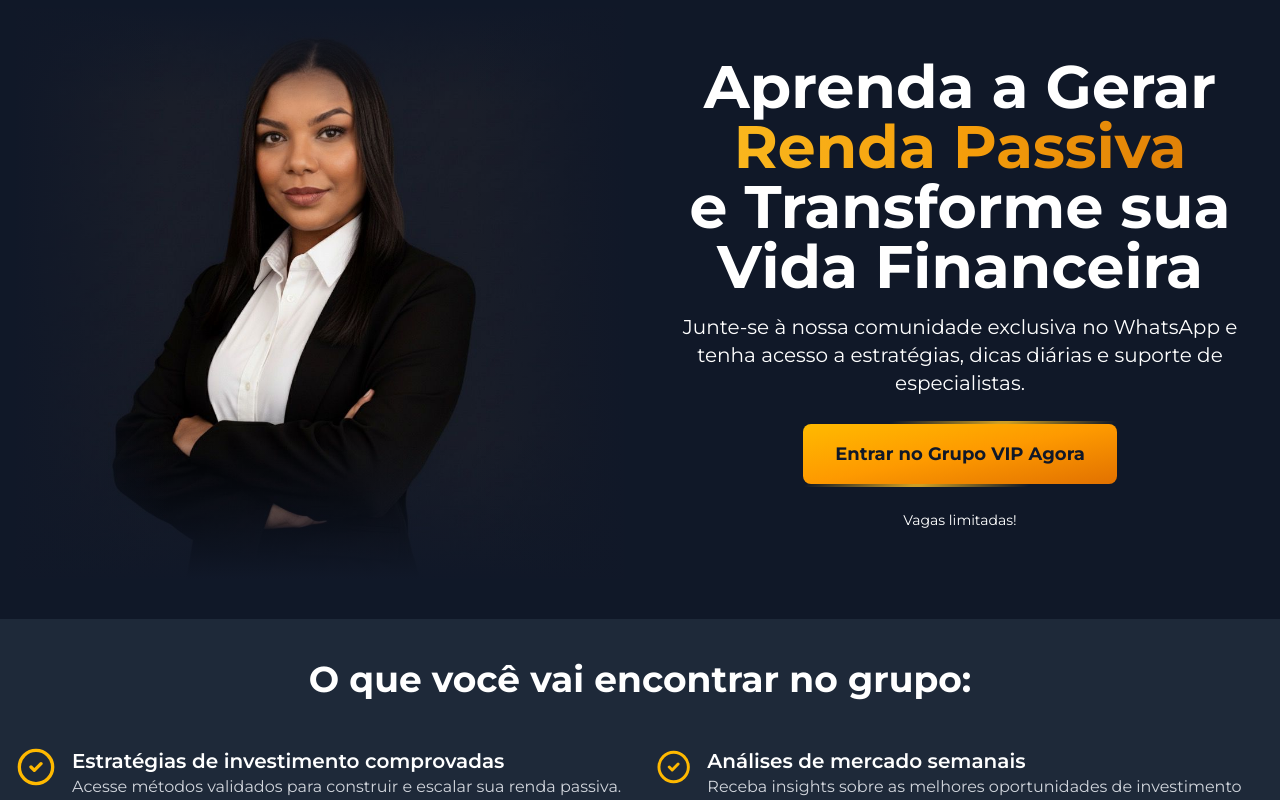
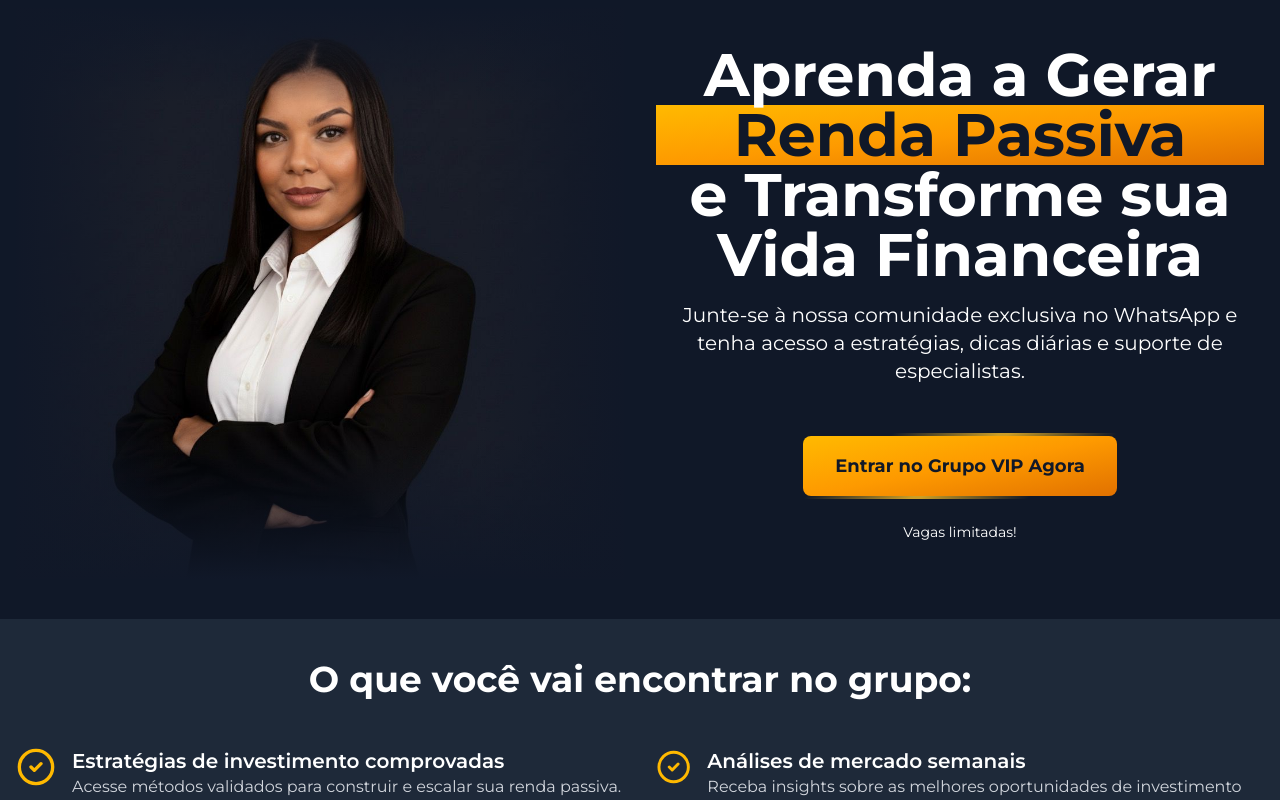
Before and after one commit to maarcospaaulo/skoni-lp, a Next.js app: page /alavancagem-patrimonial in a window 1280 px wide. Shown: the top 800 px of the page. Built offline with nearby package versions, Linux system fonts and the light colour scheme.

Commit message:
adjustments

```diff
--- a/src/app/alavancagem-patrimonial/page.tsx
+++ b/src/app/alavancagem-patrimonial/page.tsx
@@ -18,12 +18,12 @@ const AlavancagemPatrimonialPage = () => {
             </div>
             <div className="text-center">
               <h1 className="text-4xl md:text-6xl font-bold mb-4">
-                Aprenda a Gerar <span className="block text-gradient-amber">Renda Passiva</span> e Transforme sua Vida Financeira
+                Aprenda a Gerar <span className="block bg-gradient-to-br from-amber-400 via-amber-500 to-amber-600 text-gray-900">Renda Passiva</span> e Transforme sua Vida Financeira
               </h1>
               <p className="text-lg md:text-xl mb-6">
                 Junte-se à nossa comunidade exclusiva no WhatsApp e tenha acesso a estratégias, dicas diárias e suporte de especialistas.
               </p>
-              <div className="mt-6 text-center relative">
+              <div className="mt-12 text-center relative">
                 <div className="rotating-border-button-wrapper inline-block">
                   <button className="bg-gradient-to-br from-amber-400 via-amber-500 to-amber-600 text-gray-900 hover:from-amber-500 hover:via-amber-600 hover:to-amber-700 font-bold py-4 px-8 text-lg rounded-lg z-10">
                   Entrar no Grupo VIP Agora
--- a/src/app/globals.css
+++ b/src/app/globals.css
@@ -122,16 +122,3 @@ html {
   position: relative;
   z-index: 10;
 }
-
-/* New utility for text gradients */
-.text-gradient-amber {
-  background: linear-gradient(
-    to right,
-    #fbbf24,
-    #f59e0b,
-    #d97706
-  ); /* Tailwind amber-400, amber-500, amber-600 */
-  -webkit-background-clip: text;
-  background-clip: text;
-  color: transparent;
-}
```
